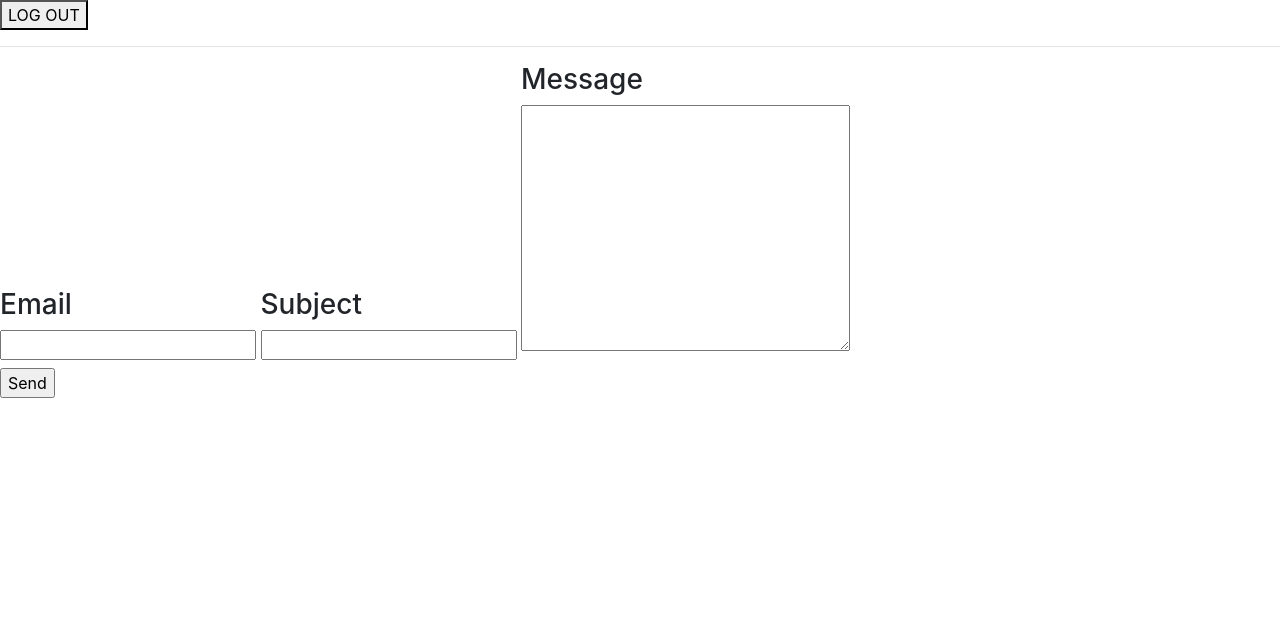
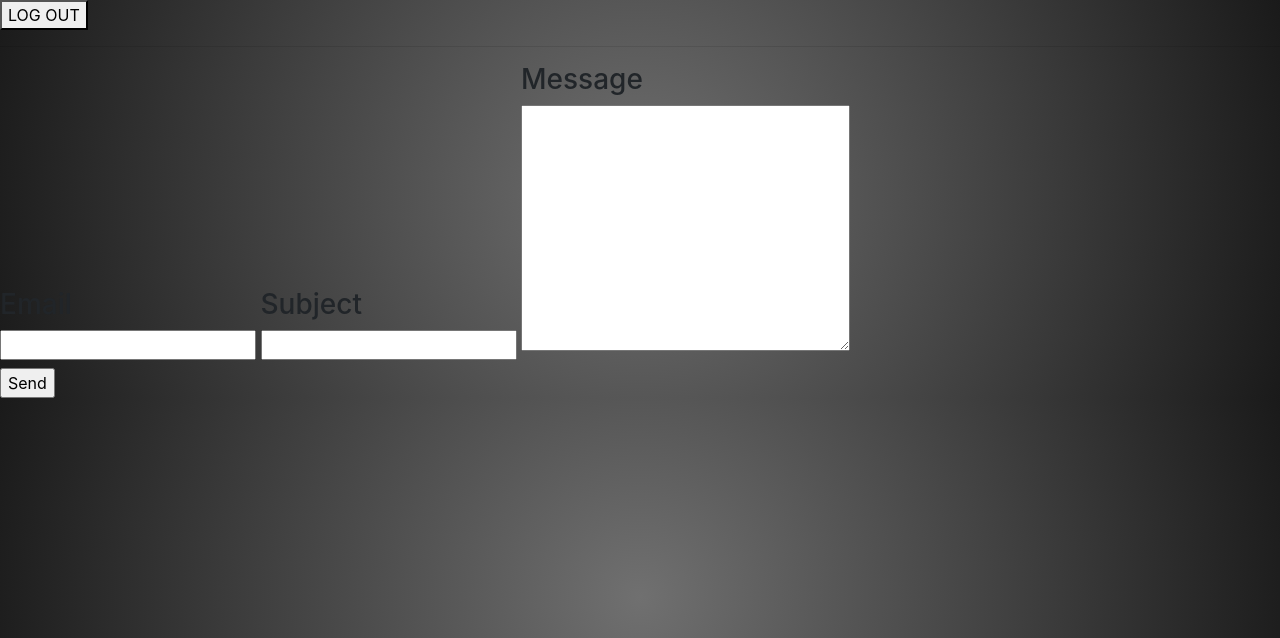
Before and after one commit to Darshan-AS/Darkmail, a Django app: page /compose/ in a window 1280 px wide. Shown: the top 638 px of the page. Run offline with Django 3.2, Linux system fonts and the light colour scheme; some libraries are stand-ins or nearby versions.

Commit message:
Add stylesheets and scripts to base and index file

```diff
--- a/Darkmail/settings.py
+++ b/Darkmail/settings.py
@@ -122,3 +122,7 @@ USE_TZ = True
 # https://docs.djangoproject.com/en/2.1/howto/static-files/
 
 STATIC_URL = '/static/'
+
+STATICFILES_DIRS = [
+    os.path.join(BASE_DIR, "static"),
+]
--- /dev/null
+++ b/static/css/base.css
@@ -0,0 +1,3 @@
+body {
+    background-image: radial-gradient(circle, #707070, #1A1A1A);
+}
--- a/templates/base.html
+++ b/templates/base.html
@@ -2,13 +2,17 @@
 
 <!DOCTYPE html>
 <html lang="en">
+
 <head>
     <title>{% block title %}{% endblock %}</title>
     <link rel="stylesheet" href="https://stackpath.bootstrapcdn.com/bootstrap/4.1.3/css/bootstrap.min.css"
           integrity="sha384-MCw98/SFnGE8fJT3GXwEOngsV7Zt27NXFoaoApmYm81iuXoPkFOJwJ8ERdknLPMO" crossorigin="anonymous">
+    <link rel="stylesheet" href="{% static 'css/base.css' %}">
+    <script src="{% static 'js/base.js' %}" type="text/javascript"></script>
     {% block link %}
     {% endblock %}
 </head>
+
 <body>
 <button onclick="location.href='{% url 'apiauth:logout' %}';">LOG OUT</button>
 <hr>
```
Also changed, not shown: static/css/index.css (added), static/js/base.js (added), static/js/index.js (added).
